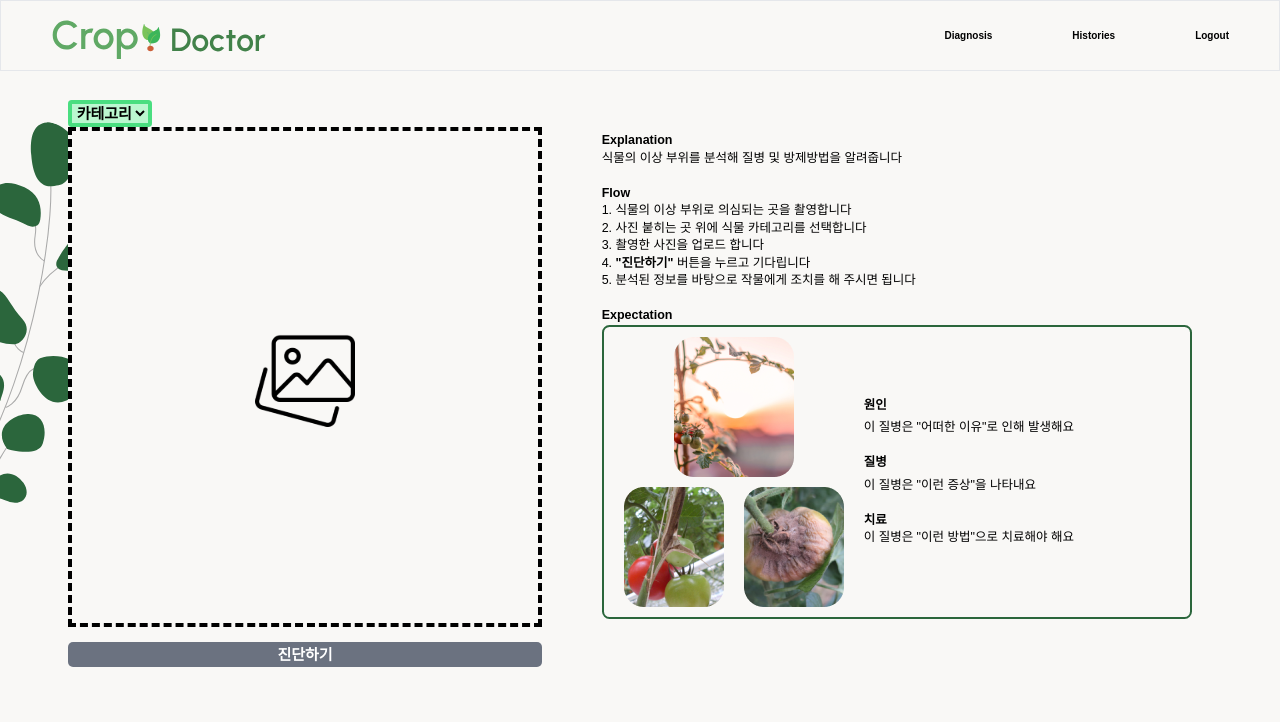
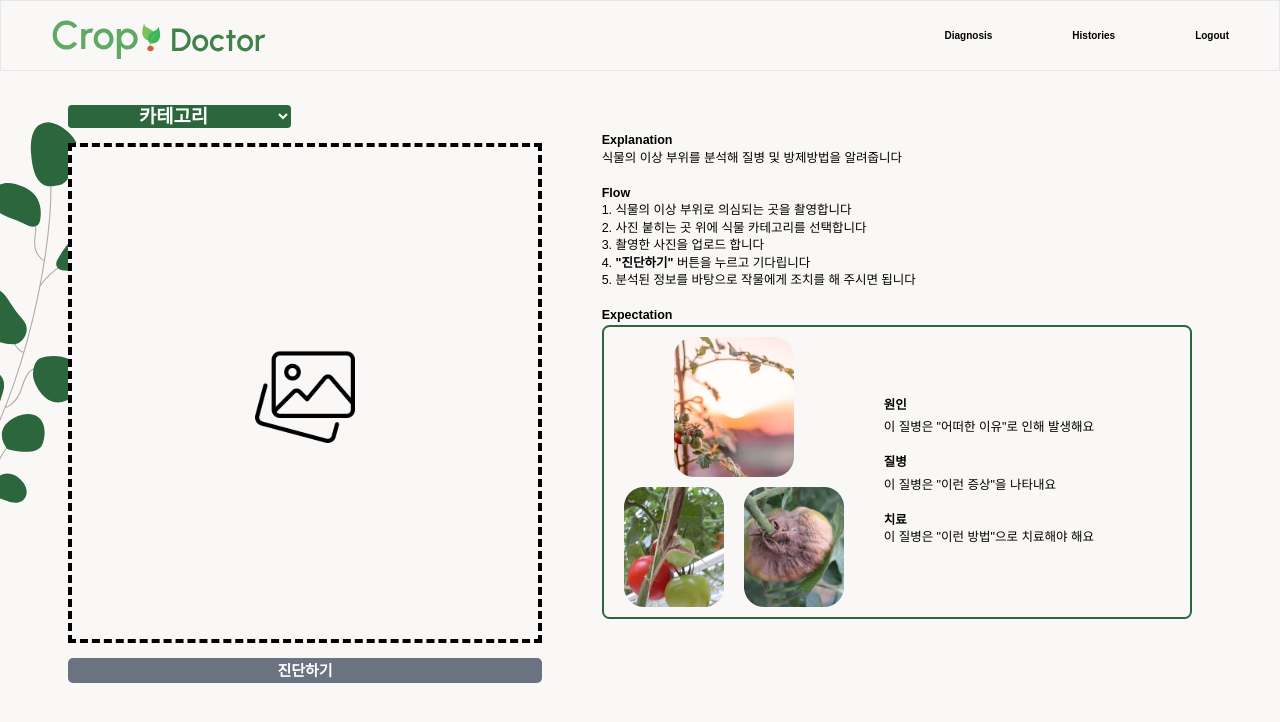
Before and after one commit to S-V-23-BootCamp-Team-F/frontend, a React (Vite) app: page / in a window 1280 px wide. Shown: the top 722 px of the page. Built offline with nearby package versions, Linux system fonts and the light colour scheme.

Commit message:
feat : 카테고리 수정하기

```diff
--- a/src/pages/MainPage.tsx
+++ b/src/pages/MainPage.tsx
@@ -108,14 +108,14 @@ const MainPage = () => {
           {/* 너비, 높이 지정 */}
           <div
             id="upload-image-wrap"
-            className=" max-lg:mt-24 max-sm:mt-12 lg:h-[700px] lg:w-5/12"
+            className=" mt-8 max-lg:mt-24 max-sm:mt-12 lg:h-[700px] lg:w-5/12"
           >
             <div>
               {/* select css 속성 지정 margin top, 테두리 둥글게, border, 글자 속성 */}
               <select
                 name="plant"
                 id="plant"
-                className=" mt-12 ml-12 rounded-md border-4 border-green-400 bg-green-200 text-center text-2xl font-bold md:ml-20 lg:ml-12 "
+                className=" my-6 ml-12 w-5/12 items-center rounded-md bg-button text-center text-3xl font-bold text-white md:ml-20 lg:ml-12 "
                 onChange={plantIndexHandler}
                 required
               >
@@ -228,7 +228,7 @@ const MainPage = () => {
                 </div>
                 <div
                   id="expectation-text"
-                  className="flex flex-col justify-center"
+                  className="ml-8 flex flex-col justify-center"
                 >
                   <br />
                   <div className=" font-bold ">원인</div>
```
